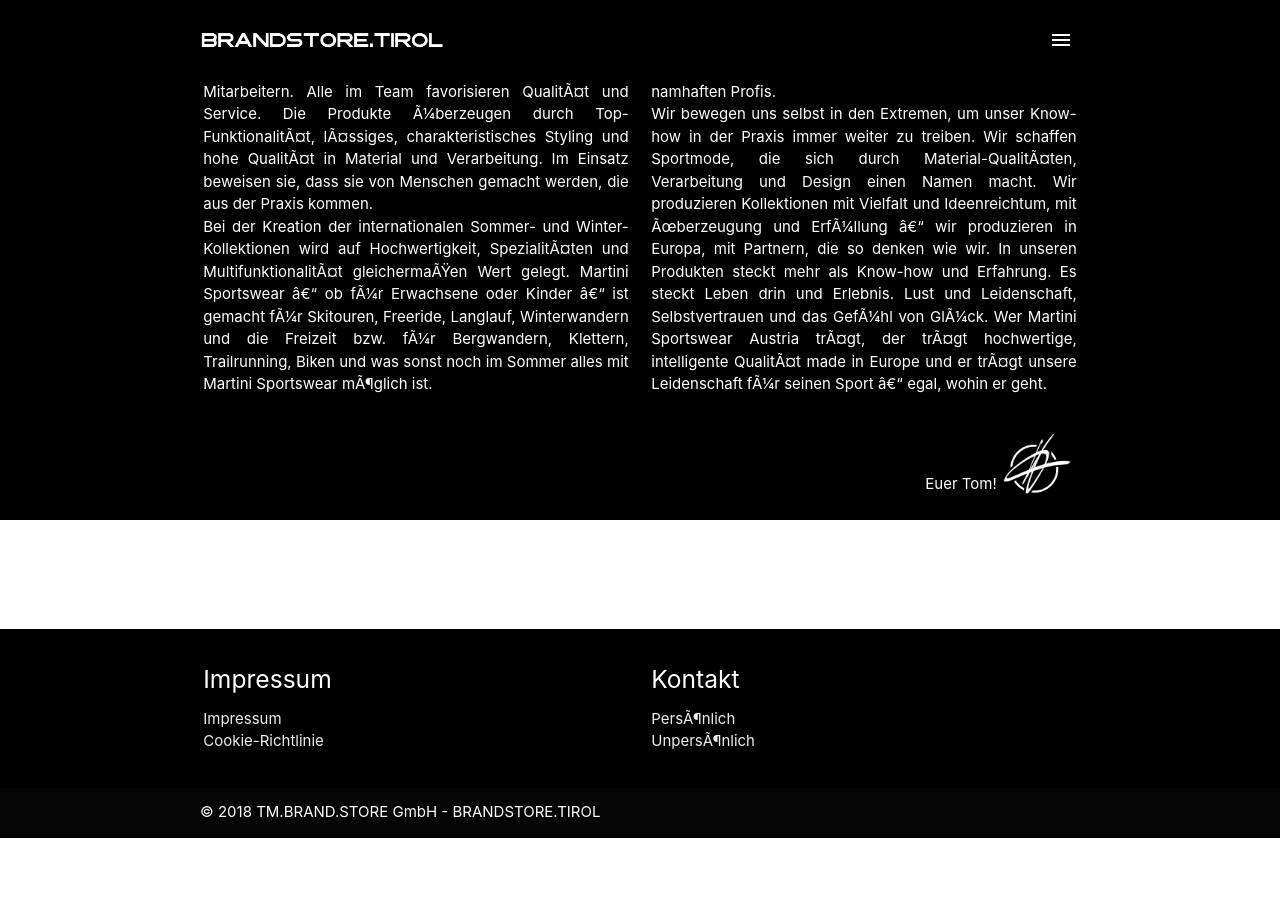
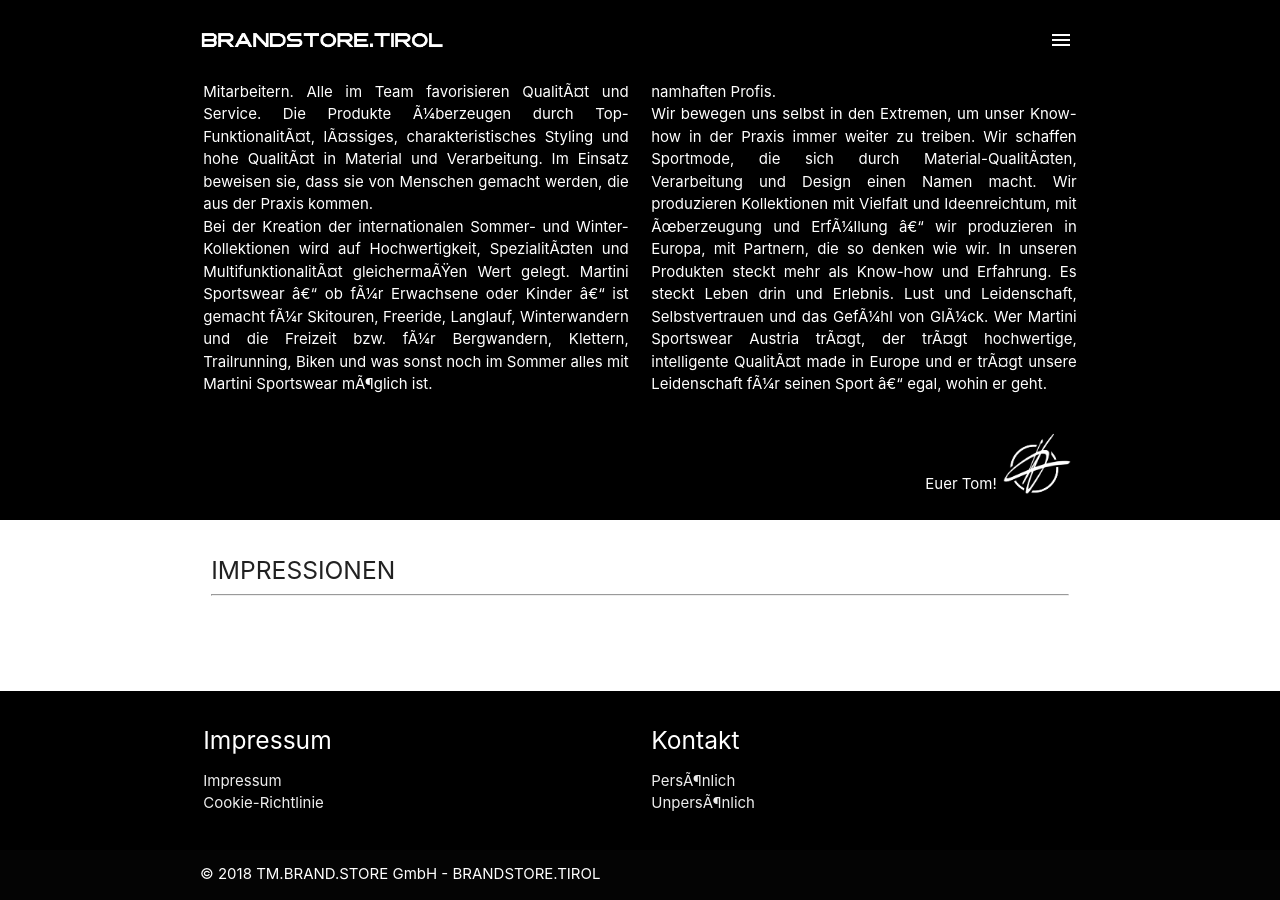
Before and after one commit to tompaulstattoos/paulstattoos, a Jekyll site: the page built from pages/impressionen/brands/martini_sportswear.html, in a window 1280 px wide and 900 px high, scrolled down 1057 px. Built offline with Jekyll 4.4.1, drawn with Linux system fonts in a browser that asks for light colours; before the commit the page ends 1895 px from its top, so only the background shows below that.

Commit message:
martini html

```diff
--- a/_data/brands/martini_sportswear.yml
+++ b/_data/brands/martini_sportswear.yml
@@ -35,9 +35,3 @@
     - collections: ACTION
       id: action
       albumID: "6558392027930808369"
-
-# SUSI KIMMEL
-#- title: SUSI KIMMEL
-#  url: impressionen_susi_kimmel
-#  img-url: assets/img/banner/susi_kimmel_brandlogo.png
-#  info: Zahme Vögel träumen von der Freiheit, wilde Vögel fliegen.
--- a/pages/impressionen/brands/martini_sportswear.html
+++ b/pages/impressionen/brands/martini_sportswear.html
@@ -15,7 +15,7 @@
 
   <div class="row">
     <div class="col s12">
-    {% for brand in site.data.brands.martini_sportswear.impressionen %}
+    {% for brand in site.data.brands.martini_sportswear.martini_sportswear %}
       <h5>IMPRESSIONEN</h5>
       <hr>
     {% endfor %}
```
